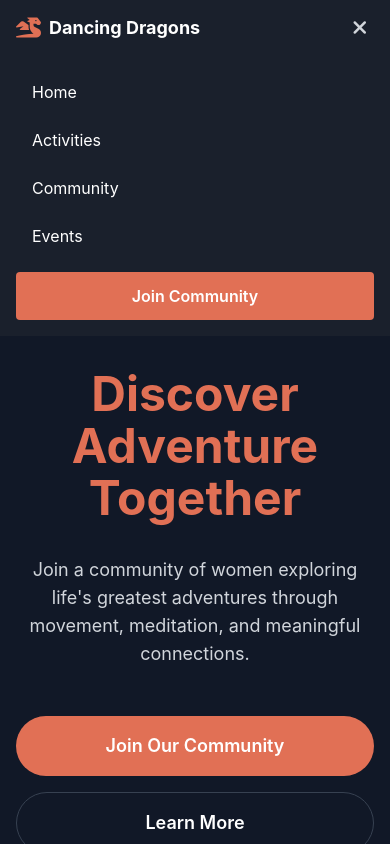
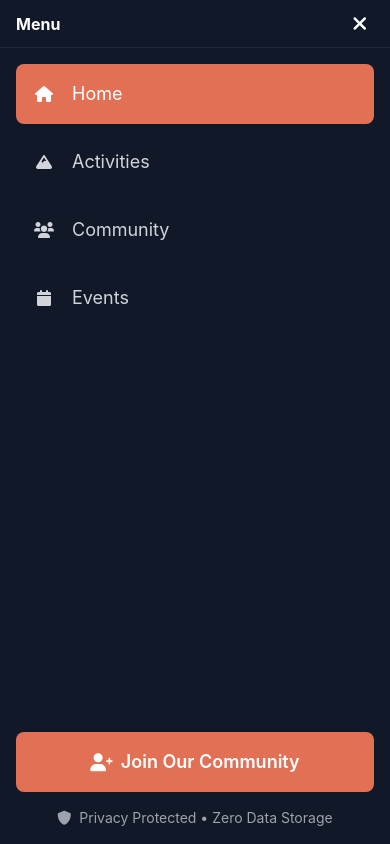
Before and after one commit to dancingchimp/dancingdragons, a React app: page / in a window 390 px wide. Both pictures are taken after a click on the button 357 px from the left and 28 px from the top of the page. Shown: the top 844 px of the page. Built offline with nearby package versions, Linux system fonts and the light colour scheme.

Commit message:
fix: resolve mobile navigation overlay issues with simplified structure

```diff
--- a/src/App.js
+++ b/src/App.js
@@ -1,9 +1,8 @@
 // src/App.js
 
 import React, { useState, Suspense } from 'react';
-import { AppProvider, useAppContext } from './context/AppContext';
+import { AppProvider } from './context/AppContext';
 import { EventProvider } from './context/EventContext';
-import { useMediaQuery } from './hooks/useUtils';
 
 // Lazy load components
 const Hero = React.lazy(() => import('./components/Hero'));
@@ -16,55 +15,48 @@ const Navigation = React.lazy(() => import('./components/Navigation/Navigation')
 
 // Simple loading component
 const PageLoader = () => (
-  <div className="bg-gray-900 min-h-screen flex items-center justify-center">
+  <div className="flex items-center justify-center h-screen">
     <i className="fas fa-dragon text-orange-500 text-5xl" />
   </div>
 );
 
 function AppContent() {
-  const { isMenuOpen, toggleMenu, closeMenu } = useAppContext();
-  const isMobile = useMediaQuery('(max-width: 768px)');
   const [currentPath, setCurrentPath] = useState('/');
 
   const handleNavigate = (path) => {
     setCurrentPath(path);
     window.scrollTo(0, 0);
-    closeMenu();
   };
 
-  // Simplified content rendering
   const renderContent = () => {
-    const routes = {
-      '/': (
+    switch(currentPath) {
+      case '/activities':
+        return <Activities fullPage={true} />;
+      case '/community':
+        return <Community />;
+      case '/events':
+        return <Events />;
+      case '/join':
+        return <CommunityJoin />;
+      default:
+        return (
           <>
             <Hero />
             <Activities />
             <FounderSection />
           </>
-      ),
-      '/activities': <Activities fullPage={true} />,
-      '/community': <Community />,
-      '/events': <Events />,
-      '/join': <CommunityJoin />
-    };
-
-    return routes[currentPath] || routes['/'];
+        );
+    }
   };
 
   return (
-    <div className="bg-gray-900">
-      <Suspense fallback={<PageLoader />}>
+    <>
       <Navigation
-          isMenuOpen={isMenuOpen}
-          toggleMenu={toggleMenu}
-          closeMenu={closeMenu}
         currentPath={currentPath}
         onNavigate={handleNavigate}
-          isMobile={isMobile}
       />
       {renderContent()}
-      </Suspense>
-    </div>
+    </>
   );
 }
 
@@ -72,7 +64,9 @@ function App() {
   return (
     <AppProvider>
       <EventProvider>
+        <Suspense fallback={<PageLoader />}>
           <AppContent />
+        </Suspense>
       </EventProvider>
     </AppProvider>
   );
--- a/src/components/Hero.js
+++ b/src/components/Hero.js
@@ -6,7 +6,7 @@ function Hero() {
   const GITBOOK_LINK = "https://dancingchimp.gitbook.io/dancingdragons/";
 
   return (
-    <div className="px-4 py-8 bg-gray-900">
+    <div className="px-4 pt-16 pb-12">
       <div className="max-w-md mx-auto text-center">
         <h1 className="mb-8">
           <div className="text-5xl font-bold text-orange-500">Discover</div>
@@ -22,7 +22,7 @@ function Hero() {
         <div className="space-y-4">
           <button
             onClick={() => setIsSignalModalOpen(true)}
-            className="w-full bg-orange-500 text-white rounded-full py-4 text-lg font-semibold"
+            className="w-full bg-orange-500 text-white rounded-lg py-4 text-lg font-semibold"
           >
             Join Our Community
           </button>
@@ -31,8 +31,8 @@ function Hero() {
             href={GITBOOK_LINK}
             target="_blank"
             rel="noopener noreferrer"
-            className="w-full inline-block border border-gray-700 text-white rounded-full
-                     py-4 text-lg font-semibold"
+            className="w-full inline-block border border-gray-700 text-white
+                     rounded-lg py-4 text-lg font-semibold"
           >
             Learn More
           </a>
--- a/src/components/Navigation/Navigation.js
+++ b/src/components/Navigation/Navigation.js
@@ -1,91 +1,108 @@
-// src/components/Navigation/Navigation.js
-
-import React, { useState } from 'react';
+import React, { useState, useEffect } from 'react';
 import { SignalContactModal } from '../system/SignalContactModal';
 
-function Navigation({ isMenuOpen, toggleMenu, closeMenu, currentPath, onNavigate }) {
+function Navigation({ currentPath, onNavigate }) {
+  const [showMenu, setShowMenu] = useState(false);
   const [isSignalModalOpen, setIsSignalModalOpen] = useState(false);
+
+  // Lock body scroll when menu is open
+  useEffect(() => {
+    if (showMenu) {
+      document.body.style.overflow = 'hidden';
+    } else {
+      document.body.style.overflow = 'unset';
+    }
+    return () => {
+      document.body.style.overflow = 'unset';
+    };
+  }, [showMenu]);
+
+  const handleNavClick = (path) => {
+    onNavigate(path);
+    setShowMenu(false);
+  };
 
   return (
     <>
-      {/* Basic header bar with no position:fixed */}
-      <header className="w-full bg-[#1a202c]">
-        <div className="flex items-center justify-between h-14 px-4">
-          {/* Logo */}
-          <div
-            onClick={() => onNavigate('/')}
-            className="cursor-pointer flex items-center"
+      {/* Simple top bar with minimal height */}
+      <div className="bg-gray-900/90 backdrop-blur-sm h-12 flex items-center justify-between px-4 relative z-40">
+        <button
+          onClick={() => handleNavClick('/')}
+          className="flex items-center gap-2"
         >
           <i className="fas fa-dragon text-orange-500 text-xl" />
-            <span className="text-lg font-bold text-white ml-2">Dancing Dragons</span>
-          </div>
+          <span className="font-bold text-white">Dancing Dragons</span>
+        </button>
 
-          {/* Menu button */}
         <button
-            onClick={toggleMenu}
-            className="text-gray-300 p-2"
+          onClick={() => setShowMenu(true)}
+          className="text-white p-2"
         >
-            <i className={`fas ${isMenuOpen ? 'fa-times' : 'fa-bars'} text-xl`} />
+          <i className="fas fa-bars text-xl" />
         </button>
       </div>
 
-        {/* Mobile menu - slides down when open */}
-        <div
-          className={`w-full transform transition-all duration-300 ease-in-out overflow-hidden
-                     ${isMenuOpen ? 'max-h-96' : 'max-h-0'}`}
+      {/* Fullscreen overlay menu that slides up from bottom */}
+      {showMenu && (
+        <div className="fixed inset-0 z-50 bg-gray-900">
+          {/* Header */}
+          <div className="h-12 flex items-center justify-between px-4 border-b border-gray-800">
+            <span className="font-bold text-white">Menu</span>
+            <button
+              onClick={() => setShowMenu(false)}
+              className="text-white p-2"
             >
-          <div className="bg-[#1a202c] p-4 space-y-4">
-            <div className="space-y-2">
-              <button
-                onClick={() => {
-                  onNavigate('/');
-                  closeMenu();
-                }}
-                className="block w-full text-left px-4 py-2 text-white hover:bg-gray-800 rounded"
-              >
-                Home
-              </button>
-              <button
-                onClick={() => {
-                  onNavigate('/activities');
-                  closeMenu();
-                }}
-                className="block w-full text-left px-4 py-2 text-white hover:bg-gray-800 rounded"
-              >
-                Activities
-              </button>
-              <button
-                onClick={() => {
-                  onNavigate('/community');
-                  closeMenu();
-                }}
-                className="block w-full text-left px-4 py-2 text-white hover:bg-gray-800 rounded"
-              >
-                Community
-              </button>
-              <button
-                onClick={() => {
-                  onNavigate('/events');
-                  closeMenu();
-                }}
-                className="block w-full text-left px-4 py-2 text-white hover:bg-gray-800 rounded"
-              >
-                Events
+              <i className="fas fa-times text-xl" />
             </button>
           </div>
 
+          {/* Menu Content */}
+          <div className="p-4 h-[calc(100vh-48px)] flex flex-col">
+            {/* Navigation Links */}
+            <nav className="space-y-2">
+              {[
+                { path: '/', label: 'Home', icon: 'fa-home' },
+                { path: '/activities', label: 'Activities', icon: 'fa-mountain' },
+                { path: '/community', label: 'Community', icon: 'fa-users' },
+                { path: '/events', label: 'Events', icon: 'fa-calendar' }
+              ].map(({ path, label, icon }) => (
+                <button
+                  key={path}
+                  onClick={() => handleNavClick(path)}
+                  className={`w-full flex items-center gap-4 p-4 rounded-lg transition-colors
+                             ${currentPath === path ?
+                               'bg-orange-500 text-white' :
+                               'text-gray-300 hover:bg-gray-800'}`}
+                >
+                  <i className={`fas ${icon} w-6`} />
+                  <span className="text-lg">{label}</span>
+                </button>
+              ))}
+            </nav>
+
+            {/* Bottom Section */}
+            <div className="mt-auto space-y-4">
               <button
                 onClick={() => {
                   setIsSignalModalOpen(true);
-                closeMenu();
+                  setShowMenu(false);
                 }}
-              className="w-full bg-orange-500 text-white font-semibold py-3 px-4 rounded"
+                className="w-full bg-orange-500 hover:bg-orange-600 text-white
+                         py-4 rounded-lg text-lg font-semibold
+                         flex items-center justify-center gap-2"
               >
-              Join Community
+                <i className="fas fa-user-plus" />
+                Join Our Community
               </button>
+
+              <div className="text-center text-sm text-gray-400">
+                <i className="fas fa-shield-alt mr-2" />
+                Privacy Protected • Zero Data Storage
               </div>
             </div>
-      </header>
+          </div>
+        </div>
+      )}
 
       <SignalContactModal
         isOpen={isSignalModalOpen}
--- a/src/context/AppContext.js
+++ b/src/context/AppContext.js
@@ -1,24 +1,15 @@
-// File: src/context/AppContext.js
+// src/context/AppContext.js
 
 import React, { createContext, useContext, useState } from 'react';
 
 const AppContext = createContext();
 
 export function AppProvider({ children }) {
-  const [isMenuOpen, setIsMenuOpen] = useState(false);
-
-  const toggleMenu = () => {
-    setIsMenuOpen(prev => !prev);
-  };
-
-  const closeMenu = () => {
-    setIsMenuOpen(false);
-  };
+  const [isLoading, setIsLoading] = useState(false);
 
   const value = {
-    isMenuOpen,
-    toggleMenu,
-    closeMenu
+    isLoading,
+    setIsLoading,
   };
 
   return (
--- a/src/styles/index.css
+++ b/src/styles/index.css
@@ -1,89 +1,36 @@
+/* src/styles/index.css */
+
 @tailwind base;
 @tailwind components;
 @tailwind utilities;
 
-/* Base setup */
-:root {
-  --vh: 1vh;
-  --app-header-height: 3rem;
-}
-
-/* Reset and base styles */
-html, body {
-  @apply bg-gray-900;
+/* Reset any problematic defaults */
+body {
   margin: 0;
   padding: 0;
   min-height: 100vh;
-  min-height: calc(var(--vh, 1vh) * 100);
+  background-color: #1a202c;
+  color: white;
+  font-family: -apple-system, BlinkMacSystemFont, 'Segoe UI', Roboto, sans-serif;
+}
+
+/* Ensure proper sizing */
+html {
+  box-sizing: border-box;
+}
+
+*, *:before, *:after {
+  box-sizing: inherit;
+}
+
+/* Remove any unwanted overflow */
+#root {
+  min-height: 100vh;
   overflow-x: hidden;
 }
 
-body {
-  @apply text-white;
-  -webkit-font-smoothing: antialiased;
-  -moz-osx-font-smoothing: grayscale;
-  -webkit-tap-highlight-color: transparent;
-  touch-action: manipulation;
-  -webkit-text-size-adjust: none;
-  text-size-adjust: none;
+/* Basic animation for loading state */
+.loading {
+  opacity: 1;
+  transition: opacity 0.5s ease;
 }
-
-#root {
-  min-height: 100vh;
-  min-height: calc(var(--vh, 1vh) * 100);
-}
-
-/* Mobile-specific adjustments */
-@media (max-width: 767px) {
-  .mobile-header {
-    height: var(--app-header-height);
-  }
-
-  .mobile-content {
-    padding-top: var(--app-header-height);
-  }
-}
-
-/* Animation utilities */
-.float {
-  animation: float 6s ease-in-out infinite;
-}
-
-@keyframes float {
-  0%, 100% { transform: translateY(0); }
-  50% { transform: translateY(-10px); }
-}
-
-/* Accessibility */
-.visually-hidden {
-  position: absolute;
-  width: 1px;
-  height: 1px;
-  padding: 0;
-  margin: -1px;
-  overflow: hidden;
-  clip: rect(0, 0, 0, 0);
-  white-space: nowrap;
-  border: 0;
-}
-
-/* Custom scrollbar */
-@layer utilities {
-  .custom-scrollbar {
-    scrollbar-width: thin;
-    scrollbar-color: #4a5568 #1a202c;
-  }
-
-  .custom-scrollbar::-webkit-scrollbar {
-    width: 6px;
-  }
-
-  .custom-scrollbar::-webkit-scrollbar-track {
-    background: #1a202c;
-  }
-
-  .custom-scrollbar::-webkit-scrollbar-thumb {
-    background-color: #4a5568;
-    border-radius: 3px;
-  }
-}
```
Lines whose indentation alone changed are shown as unchanged.
